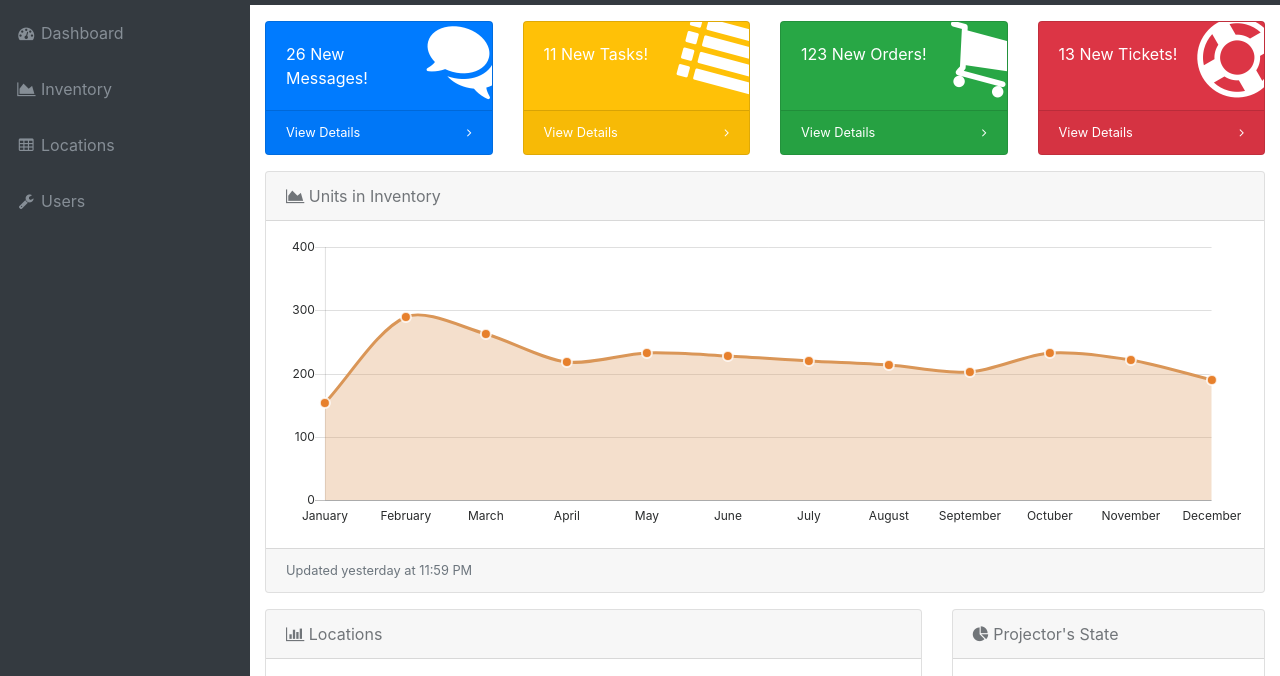
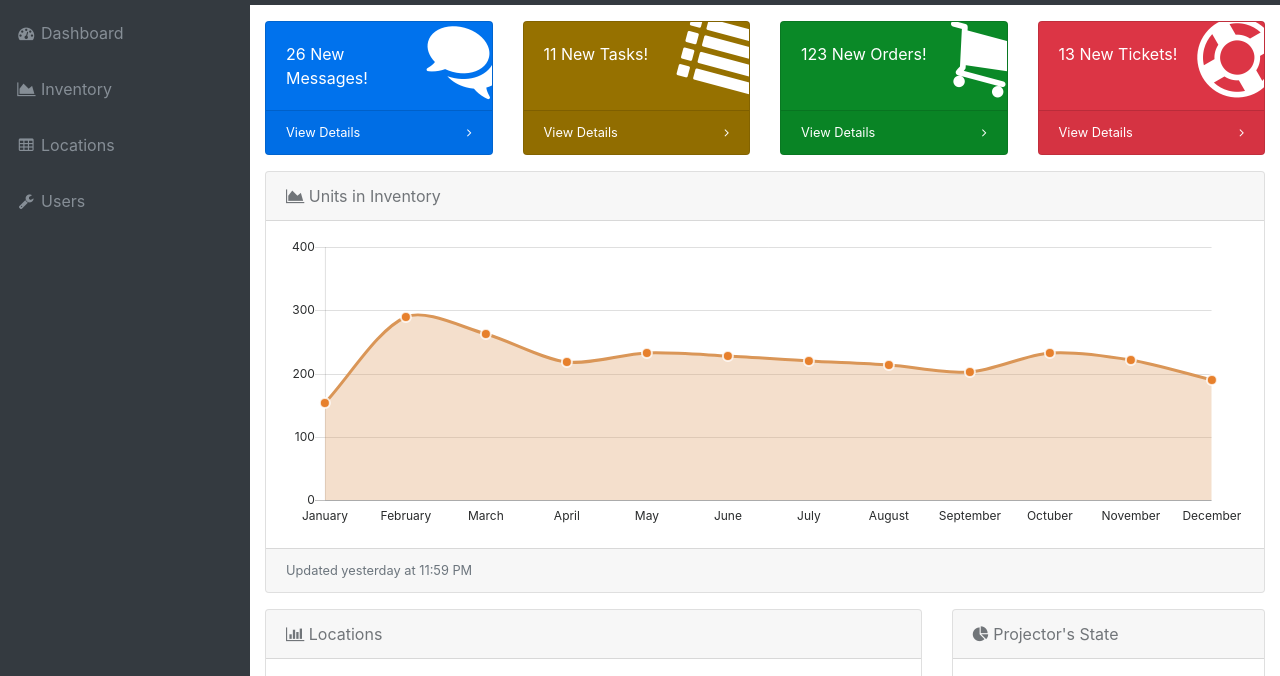
Before and after one commit to AlexGz9851/InventorySystem, a plain HTML site: page dashboard.html in a window 1280 px wide. Shown: the part 51-727 px from the top of the page. Drawn offline with Linux system fonts and the light colour scheme.

Commit message:
btns colors

```diff
--- a/dashboard.html
+++ b/dashboard.html
@@ -82,7 +82,7 @@
       <!-- /.row -->
       <div class="row">
           <div class="col-xl-3 col-sm-6 mb-3">
-            <div class="card text-white bg-primary o-hidden h-100">
+            <div class="card text-white bg-primary o-hidden h-100" style="background-color: #0072ed !important;">
               <div class="card-body">
                 <div class="card-body-icon">
                   <i class="fa fa-fw fa-comments"></i>
@@ -98,7 +98,7 @@
             </div>
           </div>
           <div class="col-xl-3 col-sm-6 mb-3">
-            <div class="card text-white bg-warning o-hidden h-100">
+            <div class="card text-white bg-warning o-hidden h-100" style="background-color: #967100 !important;">
               <div class="card-body">
                 <div class="card-body-icon">
                   <i class="fa fa-fw fa-list"></i>
@@ -114,7 +114,7 @@
             </div>
           </div>
           <div class="col-xl-3 col-sm-6 mb-3">
-            <div class="card text-white bg-success o-hidden h-100">
+            <div class="card text-white bg-success o-hidden h-100" style="background-color: #0a8927 !important;">
               <div class="card-body">
                 <div class="card-body-icon">
                   <i class="fa fa-fw fa-shopping-cart"></i>
@@ -130,7 +130,7 @@
             </div>
           </div>
           <div class="col-xl-3 col-sm-6 mb-3">
-            <div class="card text-white bg-danger o-hidden h-100">
+            <div class="card text-white bg-danger o-hidden h-100" >
               <div class="card-body">
                 <div class="card-body-icon">
                   <i class="fa fa-fw fa-support"></i>
```
